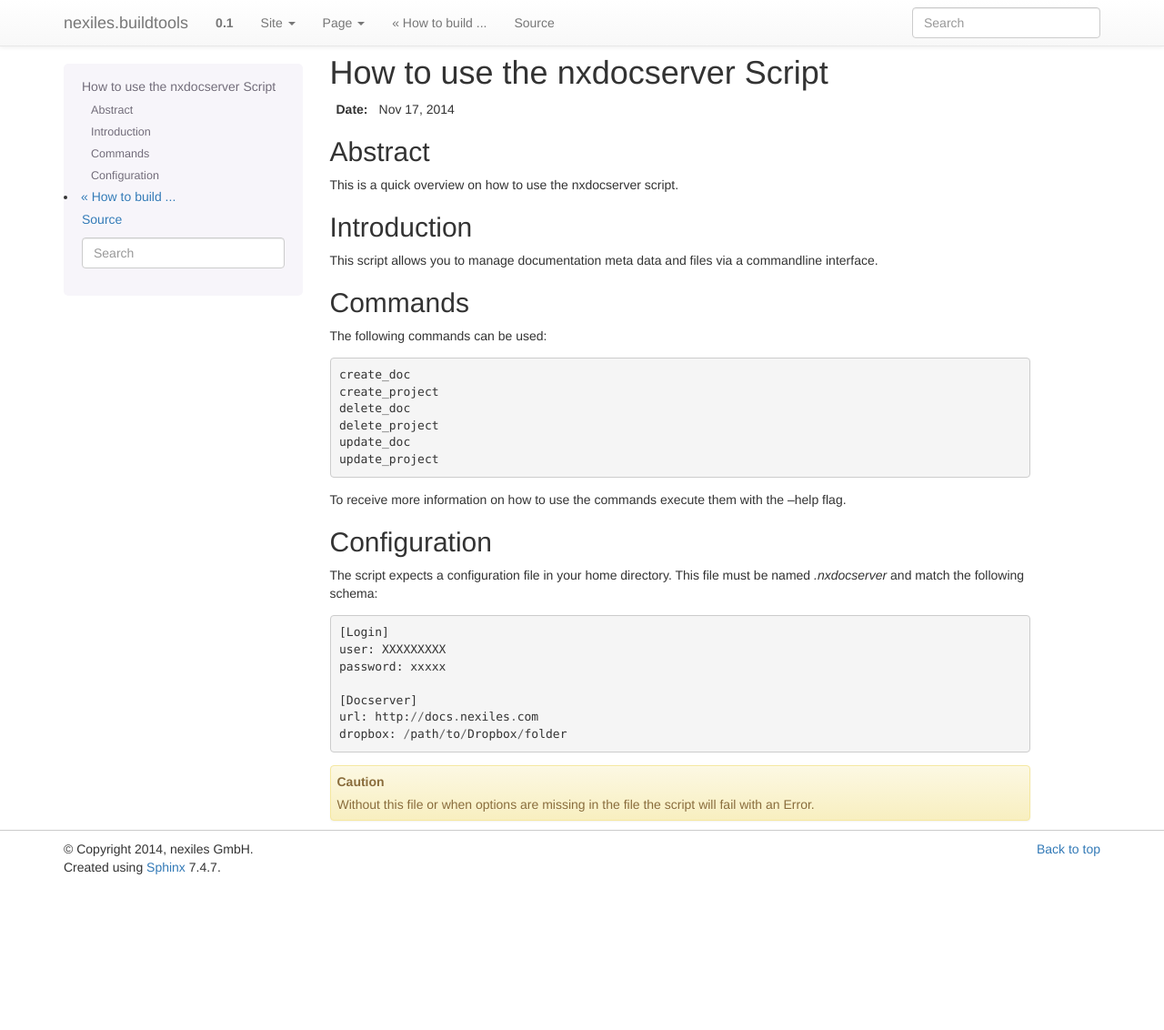
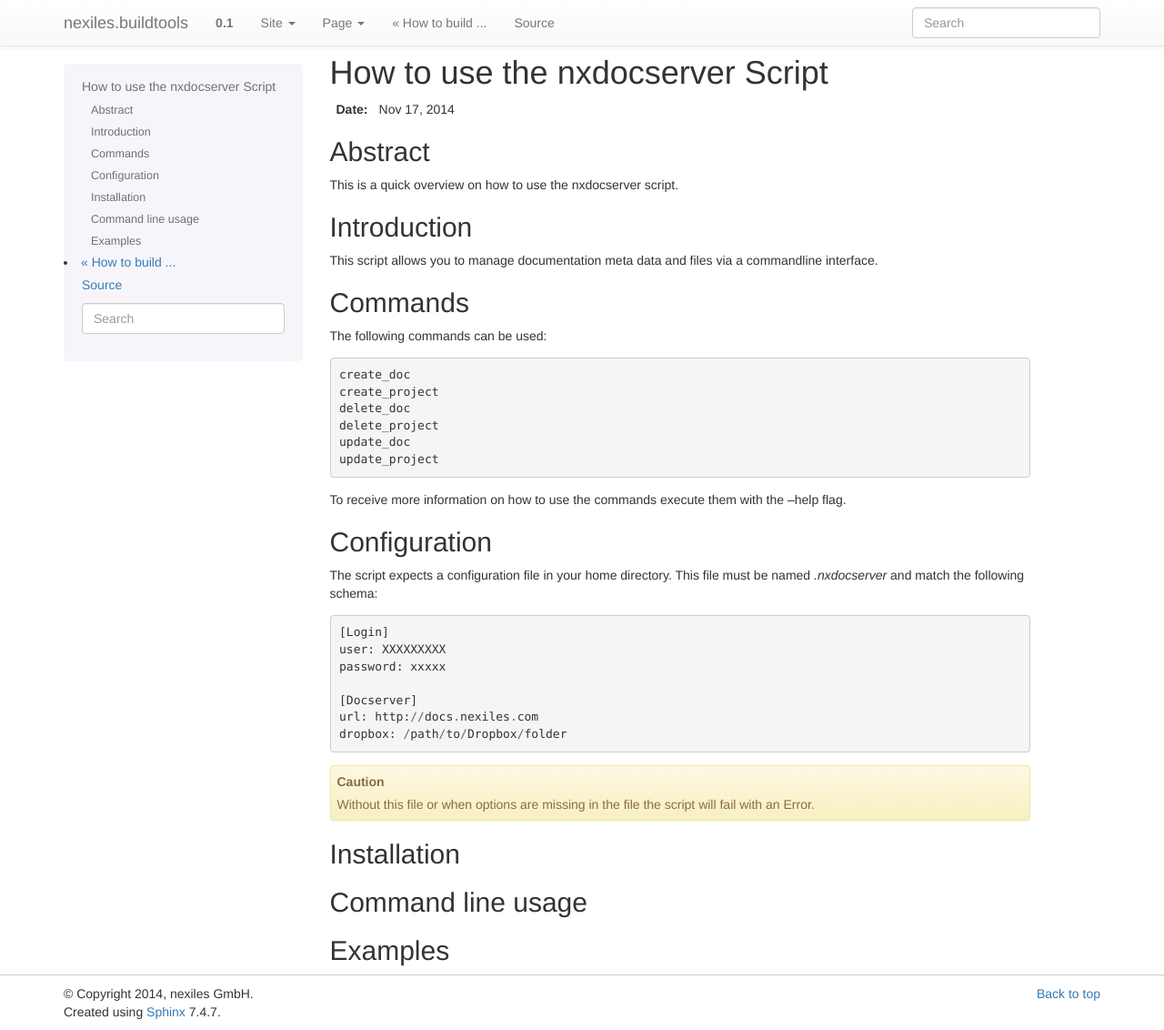
Before and after one commit to nexiles/nexiles.buildtools, a Sphinx documentation site: the page built from docs/nxdocserver.rst, in a window 1280 px wide and 1132 px high. Shown: the whole window at 91% size. Built offline with Sphinx 7.4.7, drawn with Linux system fonts in a browser that asks for light colours; pages that are not in the unit, such as notebooks, are missing from menus.

Commit message:
added headlines in nxdocserver.rst

```diff
--- a/docs/nxdocserver.rst
+++ b/docs/nxdocserver.rst
@@ -47,4 +47,18 @@ named `.nxdocserver` and match the following schema::
 .. caution:: Without this file or when options are missing in the file the script
              will fail with an Error.
 
+
+Installation
+============
+
+
+
+Command line usage
+==================
+
+
+
+Examples
+========
+
 .. vim: set ft=rst ts=4 sw=4 expandtab tw=78 :
```
